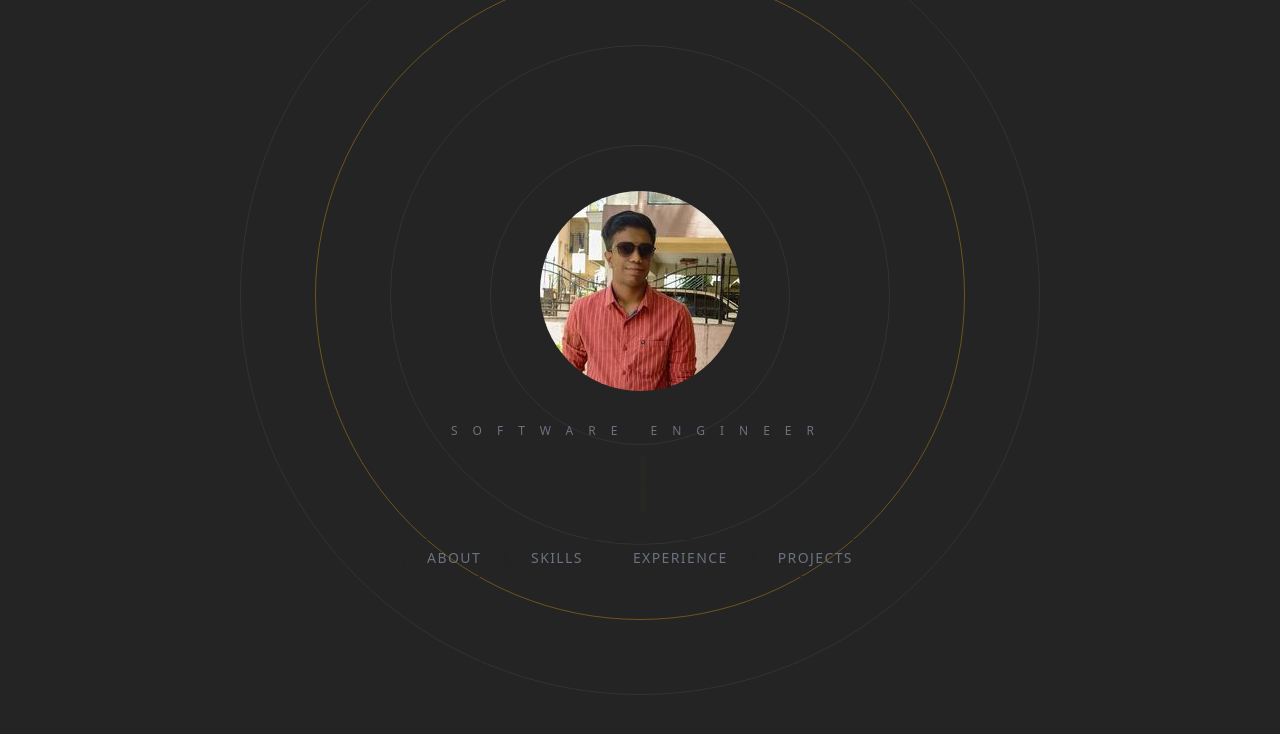
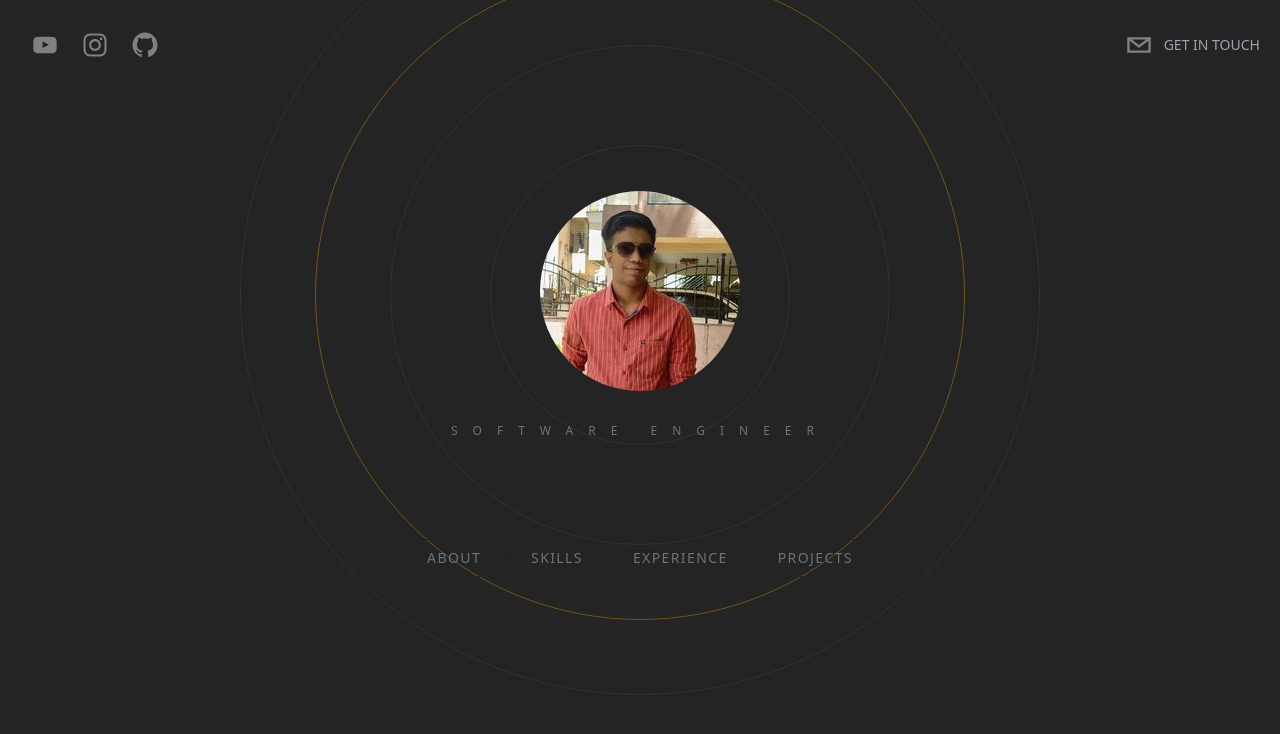
Before and after one commit to prajwal080501/portfolio-next-sanity, a Next.js app: page / in a window 1280 px wide. Shown: the top 734 px of the page. Built offline with nearby package versions, Linux system fonts and the light colour scheme.

Commit message:
fixed navbar

```diff
--- a/components/Header.tsx
+++ b/components/Header.tsx
@@ -1,16 +1,16 @@
 import React from 'react'
 import { SocialIcon } from "react-social-icons"
-import { motion } from "framer-motion"
+import {motion} from "framer-motion"
 type Props = {}
 
 const Header = (props: Props) => {
     return (
-        <header className='sticky first-letter:top-0 p-5 flex items-start justify-between max-w-7xl mx-auto z-20 xl:items-center'>
+        <header className='sticky top-0 p-5 flex items-start justify-between max-w-7xl mx-auto z-20 xl:items-center'>
             <motion.div
             initial={{ x: -500, opacity: 0, scale: 0.5 }}
             animate={{ x: 0, opacity: 1, scale: 1 }}
             transition={{ duration: 1.5 }}
-                className='flex flex-row items-center blur-md'>
+             className='flex flex-row items-center'>
                 {/* Social Icons */}
                 <SocialIcon fgColor="gray" bgColor="transparent" url="https://www.youtube.com/channel/UCQdcHzF8tGL_Ska-Hj5x0RQ" network="youtube" className='hover:scale-125 duration-300 hover:text-white' />
                 <SocialIcon fgColor="gray" bgColor="transparent" url="https://www.instagram.com/prajwalladkat0805/" network="instagram" className='hover:scale-125 duration-300 hover:text-white' />
```
Lines whose indentation alone changed are shown as unchanged.
